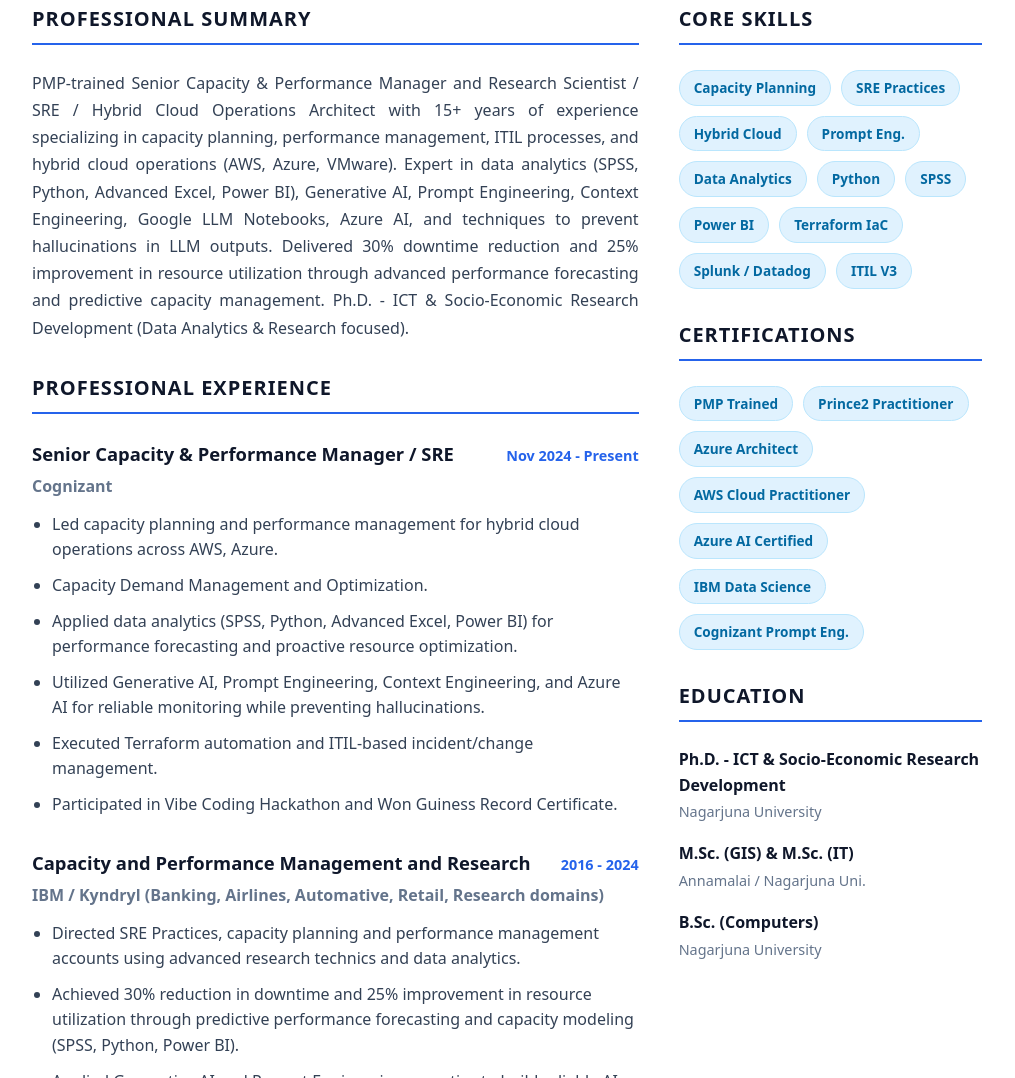
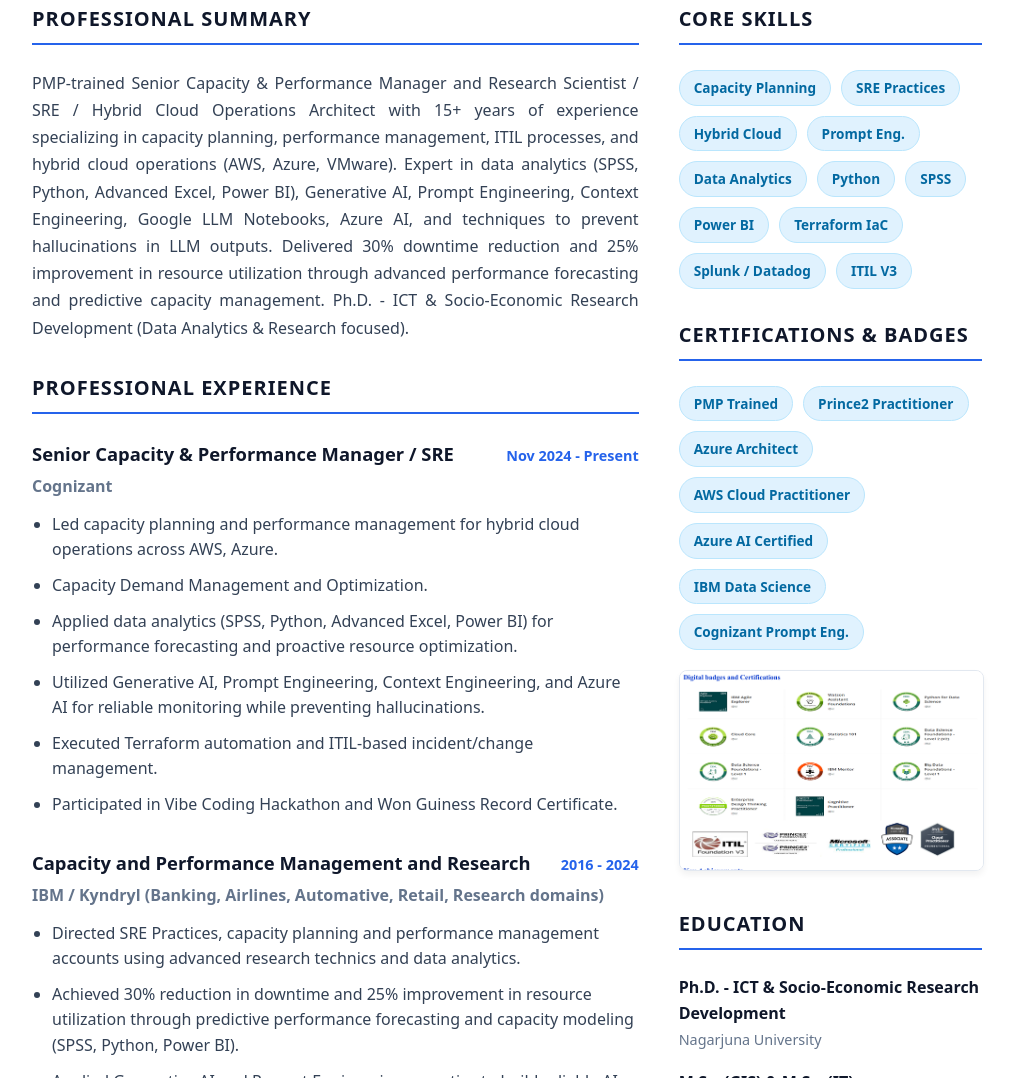
Before and after one commit to dilipbathena/Profile, a plain HTML site: page index.html in a window 1280 px wide. Shown: the part 505-1583 px from the top of the page, without its empty margins (133-1148 px from the left). Drawn offline with Linux system fonts and the light colour scheme.

Commit message:
Update badge section and add digital badges image
Updated margin for badge container and modified section title. Added an image for digital badges and certifications.

```diff
--- a/index.html
+++ b/index.html
@@ -223,7 +223,7 @@
             display: flex;
             flex-wrap: wrap;
             gap: 10px;
-            margin-bottom: 25px;
+            margin-bottom: 20px;
         }
 
         .badge {
@@ -372,7 +372,7 @@
                 </div>
 
                 <div class="block">
-                    <h3 class="section-title">Certifications</h3>
+                    <h3 class="section-title">Certifications & Badges</h3>
                     <div class="badge-container">
                         <span class="badge">PMP Trained</span>
                         <span class="badge">Prince2 Practitioner</span>
@@ -381,6 +381,11 @@
                         <span class="badge">Azure AI Certified</span>
                         <span class="badge">IBM Data Science</span>
                         <span class="badge">Cognizant Prompt Eng.</span>
+                    </div>
+
+                    <!-- NEW IMAGE ADDITION: Ensure the uploaded image is named exactly 'badges.png' on GitHub -->
+                    <div style="margin-top: 15px; text-align: center;">
+                        <img src="https://raw.githubusercontent.com/dilipbathena/Profile/main/badges.png" alt="Digital Badges and Certifications" style="max-width: 100%; height: auto; border-radius: 8px; border: 1px solid var(--border-color); box-shadow: 0 4px 6px rgba(0,0,0,0.05);">
                     </div>
                 </div>
 
```
